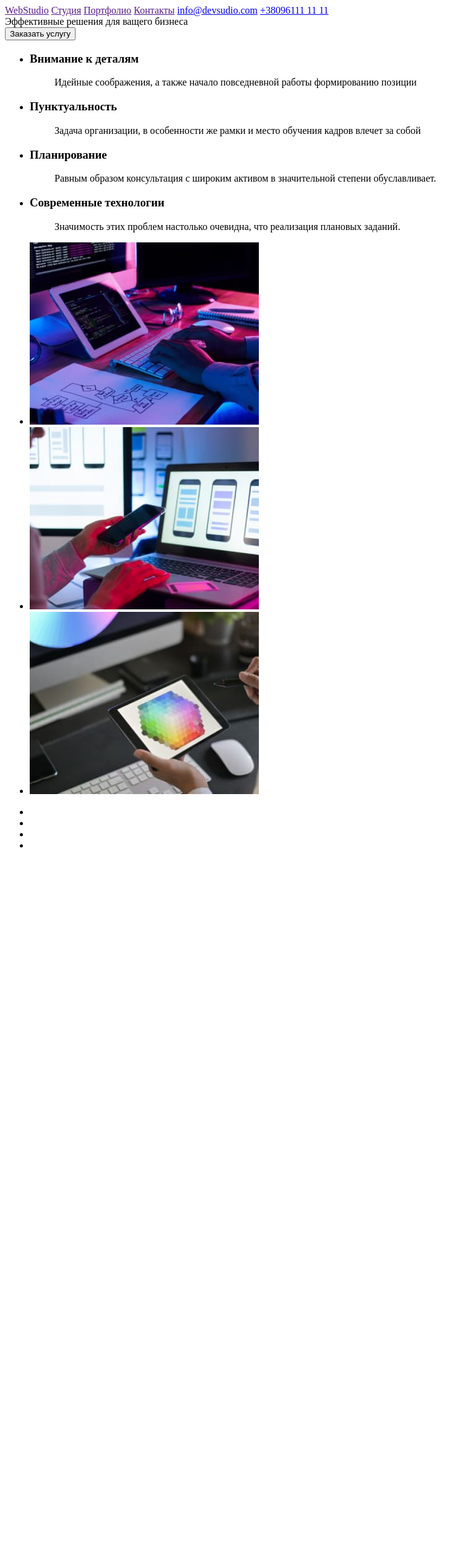
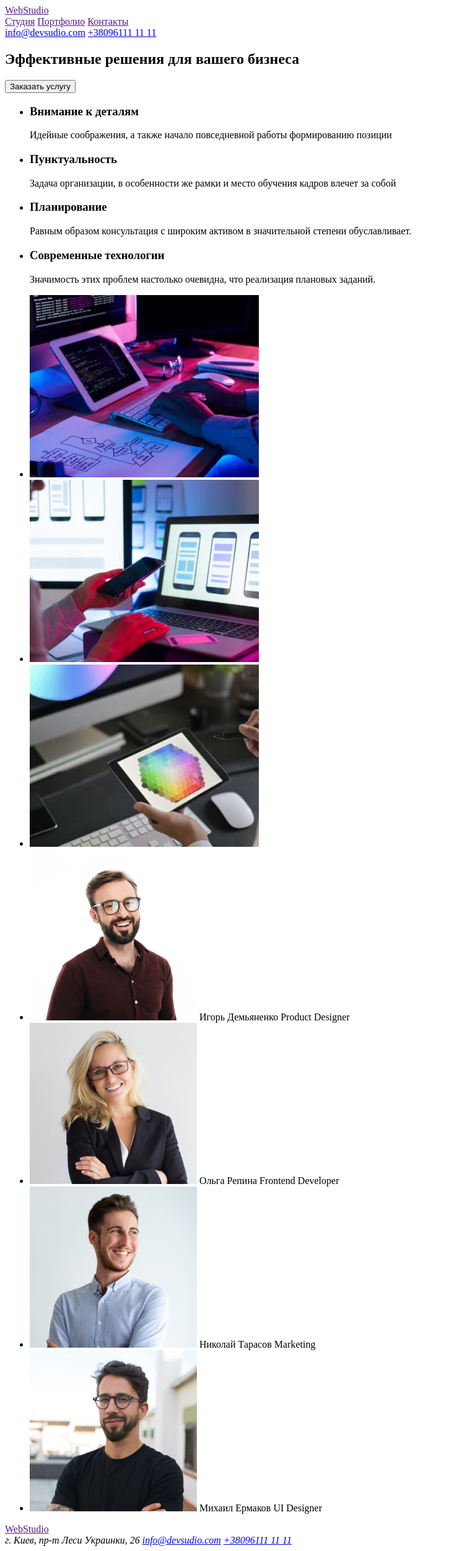
Before and after one commit to akovalenko1993/goit-markup-hw-01, a plain HTML site: page index.html in a window 1280 px wide. Shown: the whole page at 62% size, without its empty margins (0-759 px from the left). Before the commit the page ends 1389 px from the top, so only its background shows below. Drawn offline with Linux system fonts and the light colour scheme.

Commit message:
Код проходит валидатор

```diff
--- a/index.html
+++ b/index.html
@@ -4,68 +4,99 @@
     <meta charset="UTF-8">
     <meta http-equiv="X-UA-Compatible" content="IE=edge">
     <meta name="viewport" content="width=device-width, initial-scale=1.0">
-    <title>Document</title>
+    <title>WebStudio</title>
 </head>
 <body>
     <header>
         <a href="">WebStudio</a>
+        <nav>
         <a href="">Студия</a>
         <a href="">Портфолио</a>
         <a href="">Контакты</a>
+        </nav>
         <a href="mailto:info@devsudio.com">info@devsudio.com</a>
-        <a href="tel.:+38096111 11 11">+38096111 11 11</a>
+        <a href="tel.:+380961111111">+38096111 11 11</a>
     </header>
     <main>
 <!--Main Theme-->
 <div>
-<span>Эффективные решения для ващего бизнеса</span>
+<article>
+    <h1>Эффективные решения для вашего бизнеса</h1>
     <form>
 <button>Заказать услугу</button>
     </form>
+</article>
 </div>
 <!--Company rules-->
 <div>
     <ul>
         <li>
-        <dl>
-            <dt><h3>Внимание к деталям</h3></dt>
-            <dd><p>Идейные соображения, а также начало повседневной работы формированию позиции</p></dd>
-        </dl></li>
+            <div>
+            <h3>Внимание к деталям</h3>
+            <p>Идейные соображения, а также начало повседневной работы формированию позиции</p>
+            </div>
+        </li>
         <li>
-            <dl>
-            <dt><h3>Пунктуальность</h3>
-                <dd><p>Задача организации, в особенности же рамки и место обучения кадров влечет за собой</p></dd>
-            </dt>
-        </dl></li>
-        <li><dl>
-            <dt><h3>Планирование</h3>
-                <dd><p>Равным образом консультация с широким активом в значительной степени обуславливает.</p></dd>
-                </dt>
-        </dl></li>
-        <li><dl>
-            <dt><h3>Современные технологии</h3></dt>
-            <dd><p>Значимость этих проблем настолько очевидна, что реализация плановых заданий.</p></dd>
-        </dl></li>
+            <div>
+            <h3>Пунктуальность</h3>
+            <p>Задача организации, в особенности же рамки и место обучения кадров влечет за собой</p>
+            </div>
+        </li>
+        <li>
+            <div>
+            <h3>Планирование</h3>
+            <p>Равным образом консультация с широким активом в значительной степени обуславливает.</p>
+            </div>
+        </li>
+        <li>
+            <div>
+            <h3>Современные технологии</h3>
+            <p>Значимость этих проблем настолько очевидна, что реализация плановых заданий.</p>
+            </div>
+        </li>
     </ul>
 </div>
 <!--How We Do-->
 <div>
 <ul>
-    <li><img src="images/img1{HowWeDo}.jpg" alt="Человек работает на клаасном рабочем месте"></li>
-    <li><img src="images/img2{HowWeDo}.jpg" alt="Разрабатывается приложение на телефон"></li>
-    <li><img src="images/img3{HowWeDo}.jpg" alt="Изображение мозаики на планшете"></li>
+    <li><img src="images/img1_HowWeDo.jpg" alt="Человек работает на клаасном рабочем месте" width="370"></li>
+    <li><img src="images/img2_HowWeDo.jpg" alt="Разрабатывается приложение на телефон" width="370"></li>
+    <li><img src="images/img3_HowWeDo.jpg" alt="Изображение мозаики на планшете" width="370"></li>
 </ul>
 </div>
 <!--Our Team-->
 <div>
     <ul>
-        <li></li>
-        <li></li>
-        <li></li>
-        <li></li>
-
+    <li><div><img src="images/img1_OurTeam(1).jpg" alt="Игорь Демьяненко" width="270">
+        <span>Игорь Демьяненко</span>
+        <span>Product Designer</span>
+        </div>
+    </li>
+    <li><div><img src="images/img2_OurTeam(1).jpg" alt="Ольга Репина" width="270">
+        <span>Ольга Репина</span>
+        <span>Frontend Developer</span>
+        </div>
+    </li>
+    <li><div><img src="images/img3_OurTeam(1).jpg" alt="Николай Тарасов" width="270">
+        <span>Николай Тарасов</span>
+        <span>Marketing</span>
+        </div>
+    </li>
+    <li><div><img src="images/img4_OurTeam(1).jpg" alt="Михаил Ермаков" width="270">
+        <span>Михаил Ермаков</span>
+        <span>UI Designer</span>
+        </div>
+    </li>
     </ul>
 </div>
     </main>
+    <footer>
+    <a href="">WebStudio</a>
+    <address>
+    г. Киев, пр-т Леси Украинки, 26
+    <a href="mailto:info@devsudio.com">info@devsudio.com</a>
+    <a href="tel.:+380961111111">+38096111 11 11</a>
+    </address>
+    </footer>
 </body>
 </html>
```
Also changed, not shown: images/img1_HowWeDo.jpg (renamed from images/img1{HowWeDo}.jpg), images/img1_OurTeam(1).jpg (added), images/img2_HowWeDo.jpg (renamed from images/img2{HowWeDo}.jpg), images/img2_OurTeam(1).jpg (added), images/img3_HowWeDo.jpg (renamed from images/img3{HowWeDo}.jpg), images/img3_OurTeam(1).jpg (added), images/img4_OurTeam(1).jpg (added), 1 other file.
